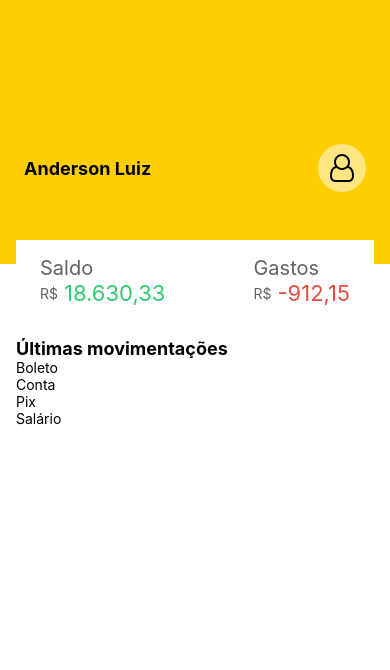
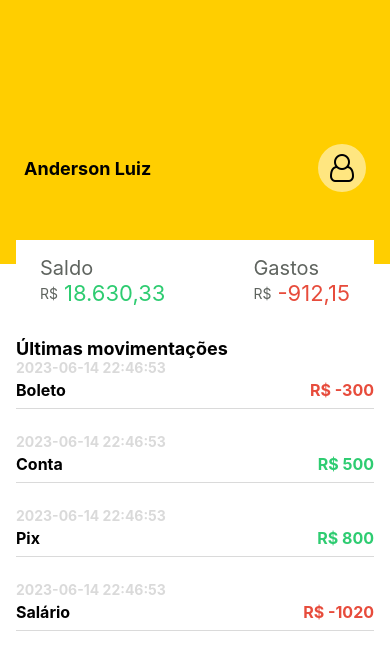
Before and after one commit to andersontrkz/bank-app, a React Native app: screen / in a window 390 px wide. Shown: the top 670 px of the page. Built offline with nearby package versions, Linux system fonts and the light colour scheme.

Commit message:
feat: implement transaction list

```diff
--- a/src/pages/Home/index.tsx
+++ b/src/pages/Home/index.tsx
@@ -1,6 +1,7 @@
-import { FlatList, StyleSheet, Text, View } from 'react-native';
+import { StyleSheet, View } from 'react-native';
 import Balance from '../../components/Balance';
 import Header from '../../components/Header';
+import TransactionList from '../../components/TransactionList';
 import transactions from '../../data/transactions';
 import user from '../../data/user';
 
@@ -11,14 +12,7 @@ export default function Home() {
 
       <Balance user={user} />
 
-      <Text style={styles.title}>Últimas movimentações</Text>
-
-      <FlatList
-        style={styles.transactions}
-        data={transactions}
-        keyExtractor={ (transaction) => String(transaction.id) }
-        renderItem={ ({ item }) => <Text>{item.label}</Text> }
-      />
+      <TransactionList transactions={transactions} />
     </View>
   );
 }
@@ -28,13 +22,4 @@ const styles = StyleSheet.create({
     flex: 1,
     backgroundColor: '#fff',
   },
-  title: {
-    fontSize: 18,
-    fontWeight: '700',
-    marginHorizontal: 16,
-    marginTop: 16,
-  },
-  transactions: {
-    marginHorizontal: 16,
-  }
 });
```
